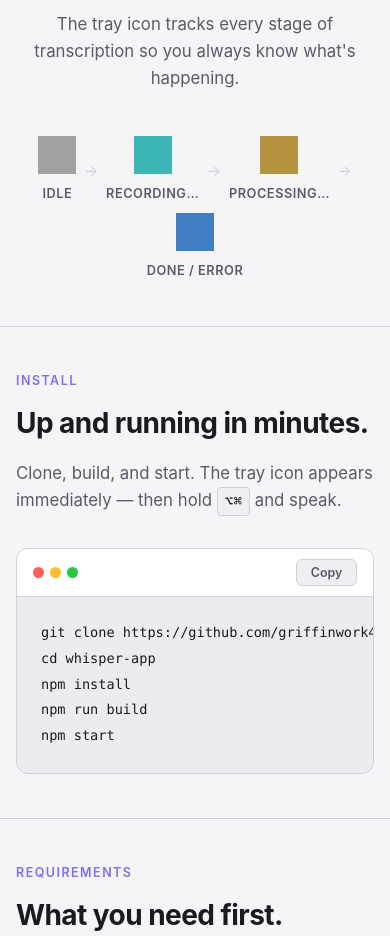
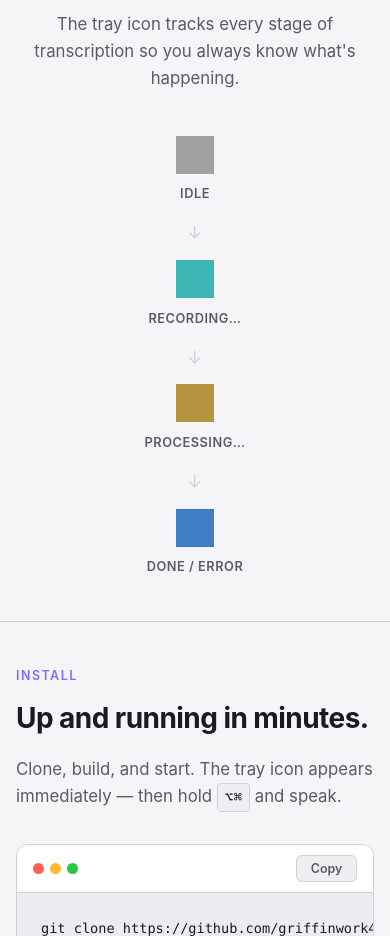
Before and after one commit to griffinwork40/whisper-app, an Electron app: page landing/index.html in a window 390 px wide. Shown: the part 2080-3016 px from the top of the page. Drawn offline with Linux system fonts and the light colour scheme.

Commit message:
fix(landing): stack How-It-Works flow vertically on mobile
The four-state flow (Idle → Recording → Processing → Done/Error) wrapped
awkwardly at narrow widths — three states + a dangling right-arrow on row 1,
the 4th state orphaned on row 2. Below 600px the flow now stacks vertically
with downward-rotated arrows so the sequence reads cleanly top-to-bottom.
Horizontal layout preserved at >600px (verified 620/768/desktop: one row,
no wrap). Deployed: https://whisper-app-ashy.vercel.app

```diff
--- a/landing/styles.css
+++ b/landing/styles.css
@@ -645,3 +645,19 @@ code {
     justify-content: center;
   }
 }
+
+/* How-It-Works flow: on narrow screens the four states + arrows wrap
+   awkwardly (a dangling → at the end of row 1, the 4th state orphaned
+   below). Stack the flow vertically with downward arrows so the
+   sequence reads cleanly top-to-bottom. */
+@media (max-width: 600px) {
+  .state-flow {
+    flex-direction: column;
+    gap: 0.85rem;
+  }
+
+  .arrow {
+    transform: rotate(90deg);
+    font-size: 1.1rem;
+  }
+}
```
